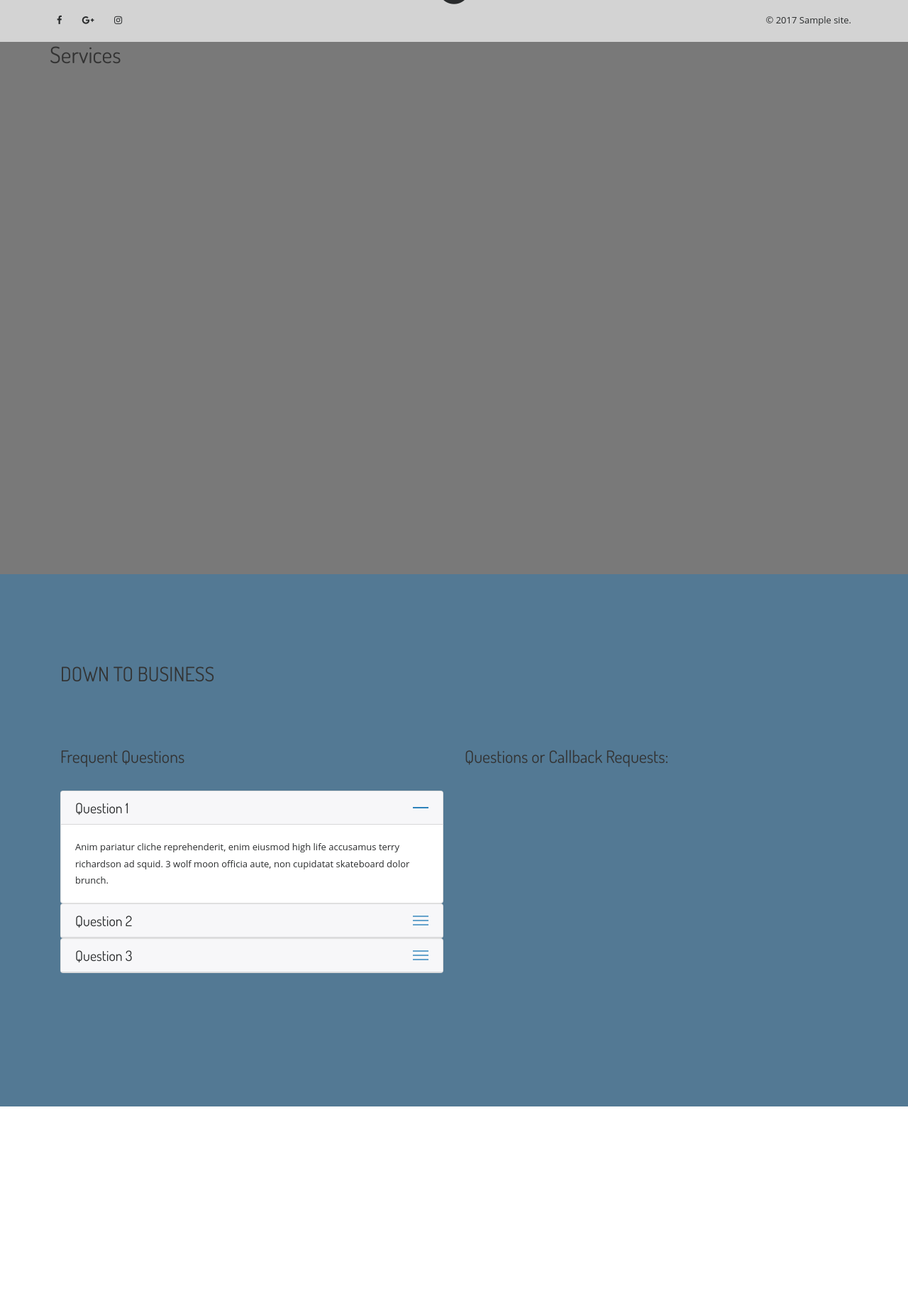
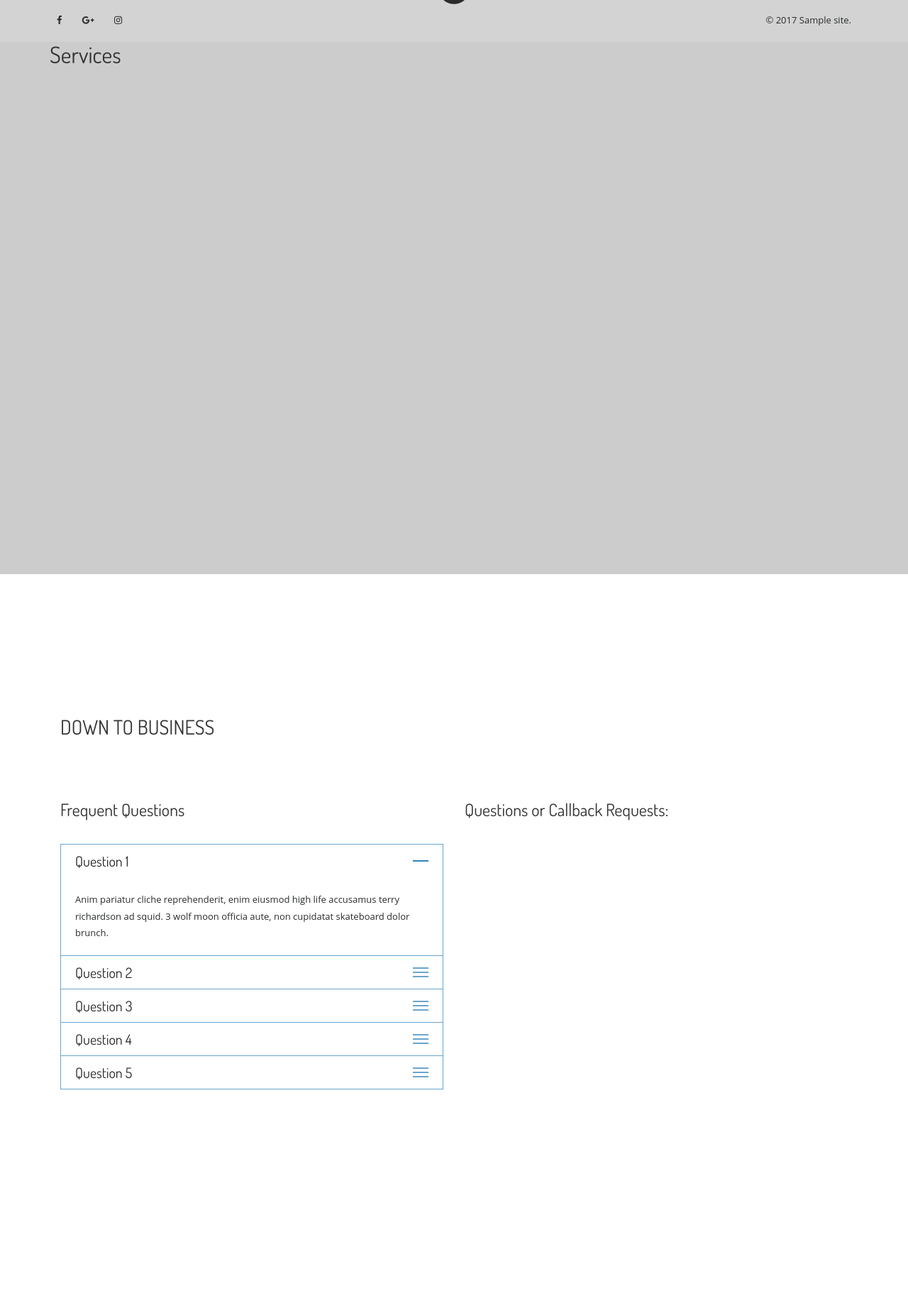
Before and after one commit to ge022/theme1, a WordPress theme: template index.php in a window 1280 px wide. Shown: the part 741-2591 px from the top of the page at 71% size. Before the commit the page ends 2300 px from the top, so only its background shows below. Run offline with PHP 8.4 and a stand-in for WordPress, Linux system fonts and the light colour scheme; the site name, menu and one post (Sample post) are stand-ins, and other content is empty; grey boxes are pictures that could not be loaded.

Commit message:
Added contact section

```diff
--- a/contact.php
+++ b/contact.php
@@ -16,7 +16,7 @@
       <div class="col-xs-12 col-md-6">
         <h4 class="about-subheader">Frequent Questions</h4>
 
-        <div id="accordion" role="tablist" aria-multiselectable="true">
+        <div class="accordion" id="accordion" role="tablist" aria-multiselectable="true">
 
           <div class="card">
             <div class="card-header" role="tab" id="headingOne">
@@ -107,6 +107,64 @@
             </div>
           </div>
 
+          <div class="card">
+            <div class="card-header" role="tab" id="headingThree">
+              <h5 class="mb-0">
+                <a class="collapsed" data-toggle="collapse" data-parent="#accordion" href="#collapseThree"
+                   aria-expanded="false" aria-controls="collapseThree">
+
+                  <div class="accordian-card-header collapsed">
+
+                    <div>Question 4</div>
+
+                    <div class="minus">
+                      <span class="icon-bar"></span>
+                      <span class="icon-bar"></span>
+                      <span class="icon-bar"></span>
+                    </div>
+
+                  </div>
+
+                </a>
+              </h5>
+            </div>
+            <div id="collapseThree" class="collapse" role="tabpanel" aria-labelledby="headingThree">
+              <div class="card-block">
+                Anim pariatur cliche reprehenderit, enim eiusmod high life accusamus terry richardson ad squid. 3 wolf
+                moon officia aute, non cupidatat skateboard dolor brunch.
+              </div>
+            </div>
+          </div>
+
+          <div class="card">
+            <div class="card-header" role="tab" id="headingThree">
+              <h5 class="mb-0">
+                <a class="collapsed" data-toggle="collapse" data-parent="#accordion" href="#collapseThree"
+                   aria-expanded="false" aria-controls="collapseThree">
+
+                  <div class="accordian-card-header collapsed">
+
+                    <div>Question 5</div>
+
+                    <div class="minus">
+                      <span class="icon-bar"></span>
+                      <span class="icon-bar"></span>
+                      <span class="icon-bar"></span>
+                    </div>
+
+                  </div>
+
+                </a>
+              </h5>
+            </div>
+            <div id="collapseThree" class="collapse" role="tabpanel" aria-labelledby="headingThree">
+              <div class="card-block">
+                Anim pariatur cliche reprehenderit, enim eiusmod high life accusamus terry richardson ad squid. 3 wolf
+                moon officia aute, non cupidatat skateboard dolor brunch.
+              </div>
+            </div>
+          </div>
+
         </div>
 
       </div>
@@ -118,6 +176,13 @@
           <?php echo do_shortcode('[contact-form-7 id="88" title="Contact form 1"]') ?>
         </div>
 
+        <!--
+        <button type="button" class="btn btn-primary" data-toggle="modal" data-target="#myModal">
+          Launch demo modal
+        </button>
+        -->
+
+
       </div>
 
     </div>
--- a/css/contact.css
+++ b/css/contact.css
@@ -1,3 +1,4 @@
+
 .contact-heading {
   margin: 125px 0 80px 0;
 }
@@ -54,3 +55,39 @@
 }
 
 /* END ANIMATED MINUS */
+
+
+.accordion .card {
+  border: 1px solid rgba(41, 128, 185, .7);;
+  border-bottom: none;
+  border-radius: 0;
+}
+
+.accordion .card-header {
+  background: none;
+  border: none;
+  border-radius: 0;
+}
+
+.accordion:last-child {
+  border-bottom: 1px solid rgba(41, 128, 185, .7);
+}
+
+/* Form */
+
+.contact .h5 {
+  font-family: 'Dosis', Arial, Helvetica, sans-serif;
+  font-weight: normal;
+  color: #333;
+}
+
+
+.contact form .form-control {
+  padding: 12px 20px;
+  border: 1px solid rgba(41, 128, 185, .7);
+}
+
+contact form .btn {
+  background-color: rgba(41, 128, 185, .7);
+  border: 1px solid rgba(41, 128, 185, .7);
+}
--- a/index.php
+++ b/index.php
@@ -8,6 +8,27 @@
 
  <?php include 'contact.php' ?>
 
+  <!-- Modal -->
+  <div class="modal fade" id="myModal" tabindex="-1" role="dialog" aria-labelledby="exampleModalLabel" aria-hidden="true">
+    <div class="modal-dialog" role="document">
+      <div class="modal-content">
+        <div class="modal-header">
+          <h5 class="modal-title" id="exampleModalLabel">Modal title</h5>
+          <button type="button" class="close" data-dismiss="modal" aria-label="Close">
+            <span aria-hidden="true">&times;</span>
+          </button>
+        </div>
+        <div class="modal-body">
+          ...
+        </div>
+        <div class="modal-footer">
+          <button type="button" class="btn btn-secondary" data-dismiss="modal">Close</button>
+          <button type="button" class="btn btn-primary">Save changes</button>
+        </div>
+      </div>
+    </div>
+  </div>
+
 </main>
 
 <?php get_footer(); ?>
--- a/js/contact.js
+++ b/js/contact.js
@@ -1,4 +1,7 @@
-$(function () {
+$(document).ready(function () {
+
+
+
 
   /* Accordion collapse animation */
   $('.collapse').on('show.bs.collapse', function () {
@@ -7,5 +10,4 @@ $(function () {
     $(this).parent().find('.accordian-card-header').addClass("collapsed");
   });
 
-
 });
--- a/style.css
+++ b/style.css
@@ -9,6 +9,11 @@ body {
   position: relative;
   height: 100%;
 
+}
+
+body.modal-open {
+  padding-right: 0 !important;
+  overflow-y: scroll;
 }
 
 h1, h2,
@@ -37,6 +42,19 @@ a:hover, a:focus {
   outline: none;
 }
 
+/* Buttons */
+.btn-primary {
+  background-color: rgba(41, 128, 185, 1);
+  border-color: rgba(41, 128, 185, 1);
+}
+
+.btn-primary:hover {
+  background-color: rgba(41, 128, 185, .7);
+  border-color: rgba(41, 128, 185, .7);
+}
+
+
+/* HEADER */
 
 header a {
   color: #292b2c;
@@ -311,12 +329,12 @@ main .down-arrow img {
 
 main .services {
   min-height: 750px;
-  background-color: #797979;
+  background-color: #ccc;
 }
 
 main .contact {
-  min-height: 750px;
-  background-color: #537994;
+  padding: 75px 0;
+  background: #fff;
 }
 
 
```
